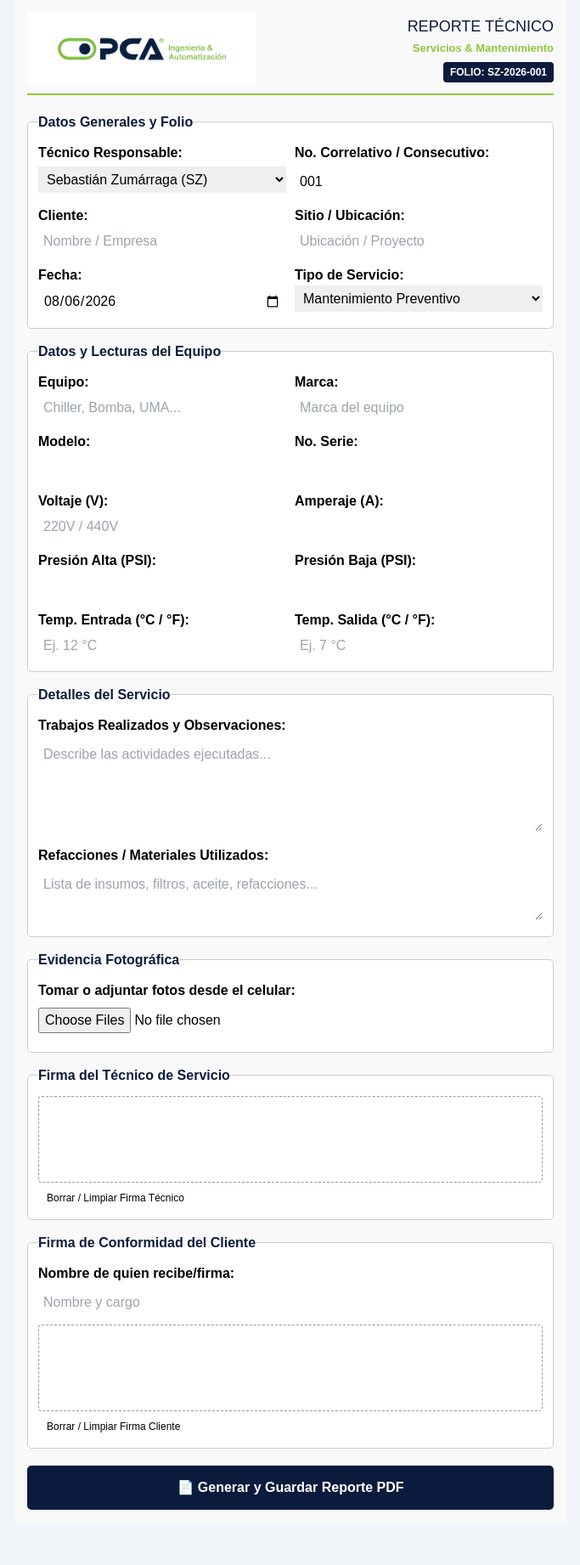
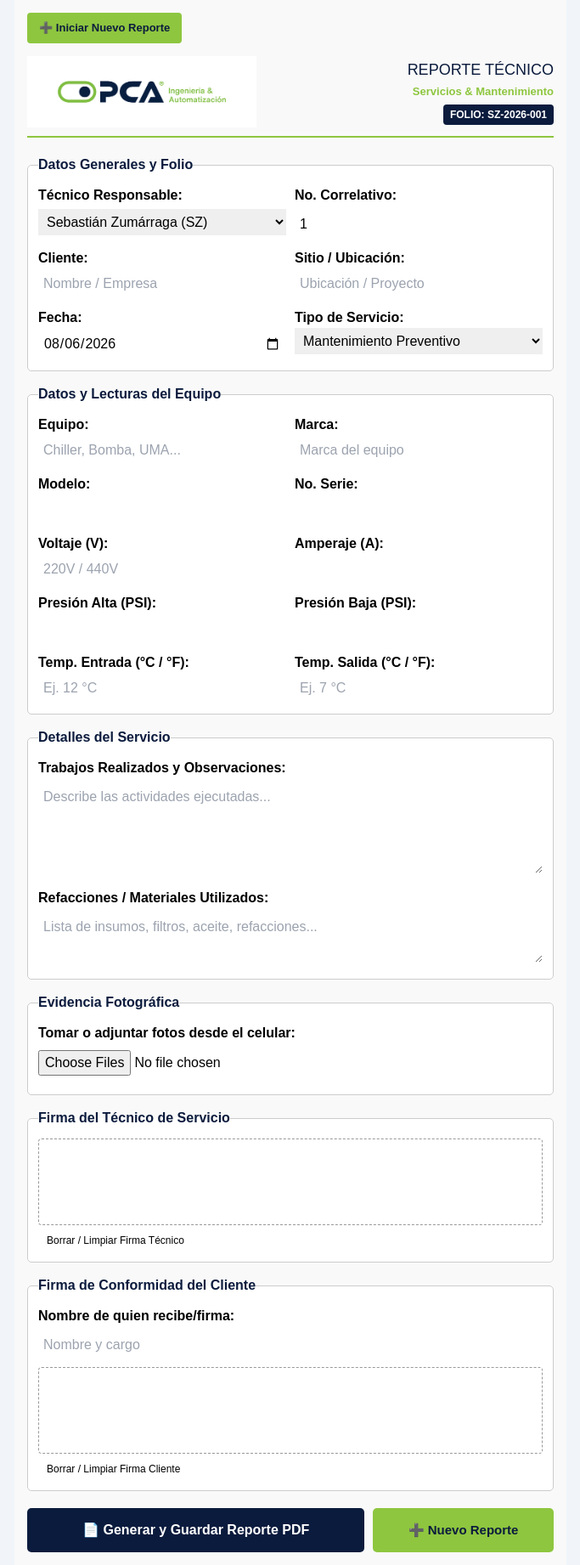
Before and after one commit to PCAINGENIERIA/pca-reportes, a React (Vite) app: page / in a window 1280 px wide. Shown: the whole page at 85% size, without its empty margins (298-981 px from the left). Before the commit the page ends 1792 px from the top, so only its background shows below. Built offline with nearby package versions, Linux system fonts and the light colour scheme.

Commit message:
Refactor correlativo management and update comments
Updated the logic for managing the correlativo number and its persistence in localStorage. Improved the structure and comments for better clarity.

```diff
--- a/src/App.jsx
+++ b/src/App.jsx
@@ -1,10 +1,8 @@
 import React, { useState, useRef, useEffect } from 'react';
 import logoPCA from './Fondo blanco horizontal.png';
 
-// Logotipo oficial importado directamente desde el archivo local
 const LOGO_OFFICIAL_URL = logoPCA;
 
-// Lista oficial de técnicos de PCA Ingeniería & Servicios con su respectivo código/iniciales para folios
 const TECNICOS_PCA = [
   { nombre: 'Sebastián Zumárraga', codigo: 'SZ' },
   { nombre: 'Alfredo Zumárraga', codigo: 'ALZ' },
@@ -25,22 +23,37 @@ export default function App() {
   const [fecha, setFecha] = useState(new Date().toISOString().substring(0, 10));
   const [tipoTrabajo, setTipoTrabajo] = useState('Preventivo');
 
-  // Estado para Folio
-  const [numeroCorrelativo, setNumeroCorrelativo] = useState('001');
+  // Consecutivo por Técnico (Persistente)
+  const [numeroCorrelativo, setNumeroCorrelativo] = useState(1);
   const [folioCalculado, setFolioCalculado] = useState('');
 
-  // Estado para Fotografías de Evidencia
+  // Cargar consecutivo del localStorage según el técnico seleccionado
+  useEffect(() => {
+    const tecObj = TECNICOS_PCA.find(t => t.nombre === tecnico) || { codigo: 'TEC' };
+    const keyStorage = `consecutivo_pca_${tecObj.codigo}`;
+    const guardado = localStorage.getItem(keyStorage);
+
+    const consecutivoActual = guardado ? parseInt(guardado, 10) : 1;
+    setNumeroCorrelativo(consecutivoActual);
+
+    const anio = new Date(fecha || Date.now()).getFullYear();
+    const numFormateado = String(consecutivoActual).padStart(3, '0');
+    setFolioCalculado(`${tecObj.codigo}-${anio}-${numFormateado}`);
+  }, [tecnico, fecha]);
+
+  // Actualizar el folio calculado cuando se modifica manualmente el correlativo
+  const handleCorrelativoChange = (val) => {
+    const valNum = parseInt(val, 10) || 1;
+    setNumeroCorrelativo(valNum);
+    const tecObj = TECNICOS_PCA.find(t => t.nombre === tecnico) || { codigo: 'TEC' };
+    const anio = new Date(fecha || Date.now()).getFullYear();
+    const numFormateado = String(valNum).padStart(3, '0');
+    setFolioCalculado(`${tecObj.codigo}-${anio}-${numFormateado}`);
+  };
+
+  // Evidencia Fotográfica
   const [fotos, setFotos] = useState([]);
 
-  // Actualizar el folio automáticamente al cambiar el técnico seleccionado, la fecha o el número correlativo
-  useEffect(() => {
-    const tecObj = TECNICOS_PCA.find(t => t.nombre === tecnico) || { codigo: 'TEC' };
-    const anio = new Date(fecha || Date.now()).getFullYear();
-    const numFormateado = String(numeroCorrelativo).padStart(3, '0');
-    setFolioCalculado(`${tecObj.codigo}-${anio}-${numFormateado}`);
-  }, [tecnico, fecha, numeroCorrelativo]);
-
-  // Manejador para cargar/tomar fotos desde el celular
   const handleFotosChange = (e) => {
     const files = Array.from(e.target.files);
     files.forEach(file => {
@@ -56,7 +69,7 @@ export default function App() {
     setFotos(fotos.filter((_, i) => i !== index));
   };
 
-  // Datos del Equipo y Lecturas
+  // Lecturas de Equipo
   const [equipo, setEquipo] = useState('');
   const [marca, setMarca] = useState('');
   const [modelo, setModelo] = useState('');
@@ -68,24 +81,21 @@ export default function App() {
   const [tempEntrada, setTempEntrada] = useState('');
   const [tempSalida, setTempSalida] = useState('');
 
-  // Detalle de Servicio y Refacciones
+  // Detalles
   const [observaciones, setObservaciones] = useState('');
   const [refacciones, setRefacciones] = useState('');
-
-  // Nombre para Firma del Cliente
   const [nombreFirmaCliente, setNombreFirmaCliente] = useState('');
 
-  // Firma Digital del Cliente
+  // Canvas Firmas
   const canvasClienteRef = useRef(null);
   const [isDrawingCliente, setIsDrawingCliente] = useState(false);
   const [firmaClienteURL, setFirmaClienteURL] = useState('');
 
-  // Firma Digital del Técnico
   const canvasTecnicoRef = useRef(null);
   const [isDrawingTecnico, setIsDrawingTecnico] = useState(false);
   const [firmaTecnicoURL, setFirmaTecnicoURL] = useState('');
 
-  // Lógica de Firma Cliente
+  // Handlers Firma Cliente
   const startDrawingCliente = (e) => {
     const canvas = canvasClienteRef.current;
     const ctx = canvas.getContext('2d');
@@ -126,7 +136,7 @@ export default function App() {
     }
   };
 
-  // Lógica de Firma Técnico
+  // Handlers Firma Técnico
   const startDrawingTecnico = (e) => {
     const canvas = canvasTecnicoRef.current;
     const ctx = canvas.getContext('2d');
@@ -167,9 +177,52 @@ export default function App() {
     }
   };
 
-  // Generación e Impresión en PDF con repetición de encabezado por página
+  // Función para reiniciar el formulario y avanzar el folio
+  const nuevoReporte = () => {
+    if (window.confirm('¿Deseas iniciar un nuevo reporte? Se limpiarán los datos del formulario actual.')) {
+      setCliente('');
+      setSitio('');
+      setEquipo('');
+      setMarca('');
+      setModelo('');
+      setSerie('');
+      setVoltaje('');
+      setAmperaje('');
+      setPresionAlta('');
+      setPresionBaja('');
+      setTempEntrada('');
+      setTempSalida('');
+      setObservaciones('');
+      setRefacciones('');
+      setNombreFirmaCliente('');
+      setFotos([]);
+      limpiarFirmaCliente();
+      limpiarFirmaTecnico();
+
+      // Incrementar el consecutivo del técnico en localStorage
+      const tecObj = TECNICOS_PCA.find(t => t.nombre === tecnico) || { codigo: 'TEC' };
+      const keyStorage = `consecutivo_pca_${tecObj.codigo}`;
+      const siguienteNum = numeroCorrelativo + 1;
+      localStorage.setItem(keyStorage, siguienteNum.toString());
+      setNumeroCorrelativo(siguienteNum);
+
+      const anio = new Date(fecha || Date.now()).getFullYear();
+      const numFormateado = String(siguienteNum).padStart(3, '0');
+      setFolioCalculado(`${tecObj.codigo}-${anio}-${numFormateado}`);
+
+      window.scrollTo({ top: 0, behavior: 'smooth' });
+    }
+  };
+
+  // Generar e Imprimir PDF
   const generarPDF = (e) => {
     e.preventDefault();
+
+    // Guardar el consecutivo actual en localStorage
+    const tecObj = TECNICOS_PCA.find(t => t.nombre === tecnico) || { codigo: 'TEC' };
+    const keyStorage = `consecutivo_pca_${tecObj.codigo}`;
+    localStorage.setItem(keyStorage, numeroCorrelativo.toString());
+
     const urlFirmaClienteFinal = firmaClienteURL || (canvasClienteRef.current ? canvasClienteRef.current.toDataURL() : '');
     const urlFirmaTecnicoFinal = firmaTecnicoURL || (canvasTecnicoRef.current ? canvasTecnicoRef.current.toDataURL() : '');
 
@@ -196,17 +249,9 @@ export default function App() {
               color: #333;
               font-size: 12px;
             }
-            table.print-container {
-              width: 100%;
-              border-collapse: collapse;
-              border: none;
-            }
-            thead.print-header {
-              display: table-header-group;
-            }
-            tbody.print-body {
-              display: table-row-group;
-            }
+            table.print-container { width: 100%; border-collapse: collapse; border: none; }
+            thead.print-header { display: table-header-group; }
+            tbody.print-body { display: table-row-group; }
             .header-container {
               display: flex;
               align-items: center;
@@ -236,7 +281,7 @@ export default function App() {
         </head>
         <body>
           <table class="print-container">
-            <!-- ENCABEZADO QUE SE REPITE EN CADA PÁGINA IMPRESA -->
+            <!-- ENCABEZADO REPETIBLE EN CADA PÁGINA IMPRESA -->
             <thead class="print-header">
               <tr>
                 <td>
@@ -254,7 +299,7 @@ export default function App() {
               </tr>
             </thead>
 
-            <!-- CUERPO PRINCIPAL DEL REPORTE -->
+            <!-- CONTENIDO DEL REPORTE -->
             <tbody class="print-body">
               <tr>
                 <td>
@@ -334,7 +379,19 @@ export default function App() {
 
   return (
     <div style={{ padding: '15px', maxWidth: '650px', margin: 'auto', fontFamily: 'Arial, sans-serif', backgroundColor: '#f9f9f9' }}>
-      {/* ENCABEZADO EN PANTALLA */}
+
+      {/* BARRA SUPERIOR CON BOTÓN DE NUEVO REPORTE */}
+      <div style={{ display: 'flex', justifyContent: 'space-between', alignItems: 'center', marginBottom: '15px' }}>
+        <button
+          type="button"
+          onClick={nuevoReporte}
+          style={{ backgroundColor: '#8EC63F', color: '#0B1B3D', border: 'none', padding: '8px 14px', borderRadius: '4px', fontWeight: 'bold', cursor: 'pointer', fontSize: '13px' }}
+        >
+          ➕ Iniciar Nuevo Reporte
+        </button>
+      </div>
+
+      {/* ENCABEZADO DE EN PANTALLA */}
       <div style={{ display: 'flex', alignItems: 'center', justifyContent: 'space-between', marginBottom: '20px', borderBottom: '2px solid #8EC63F', paddingBottom: '10px' }}>
         <div style={{ flex: 2 }}>
           <img
@@ -372,14 +429,13 @@ export default function App() {
               </select>
             </div>
             <div>
-              <label><strong>No. Correlativo / Consecutivo:</strong></label>
+              <label><strong>No. Correlativo:</strong></label>
               <input
                 type="number"
                 required
                 value={numeroCorrelativo}
-                onChange={(e) => setNumeroCorrelativo(e.target.value)}
+                onChange={(e) => handleCorrelativoChange(e.target.value)}
                 style={{ width: '100%', padding: '6px', marginTop: '4px', boxSizing: 'border-box' }}
-                placeholder="001"
                 min="1"
               />
             </div>
@@ -546,9 +602,14 @@ export default function App() {
           </button>
         </fieldset>
 
-        <button type="submit" style={{ width: '100%', padding: '14px', backgroundColor: '#0B1B3D', color: '#fff', border: 'none', borderRadius: '5px', fontWeight: 'bold', fontSize: '16px', cursor: 'pointer' }}>
-          📄 Generar y Guardar Reporte PDF
-        </button>
+        <div style={{ display: 'flex', gap: '10px' }}>
+          <button type="submit" style={{ flex: 2, padding: '14px', backgroundColor: '#0B1B3D', color: '#fff', border: 'none', borderRadius: '5px', fontWeight: 'bold', fontSize: '16px', cursor: 'pointer' }}>
+            📄 Generar y Guardar Reporte PDF
+          </button>
+          <button type="button" onClick={nuevoReporte} style={{ flex: 1, padding: '14px', backgroundColor: '#8EC63F', color: '#0B1B3D', border: 'none', borderRadius: '5px', fontWeight: 'bold', fontSize: '15px', cursor: 'pointer' }}>
+            ➕ Nuevo Reporte
+          </button>
+        </div>
       </form>
     </div>
   );
```
